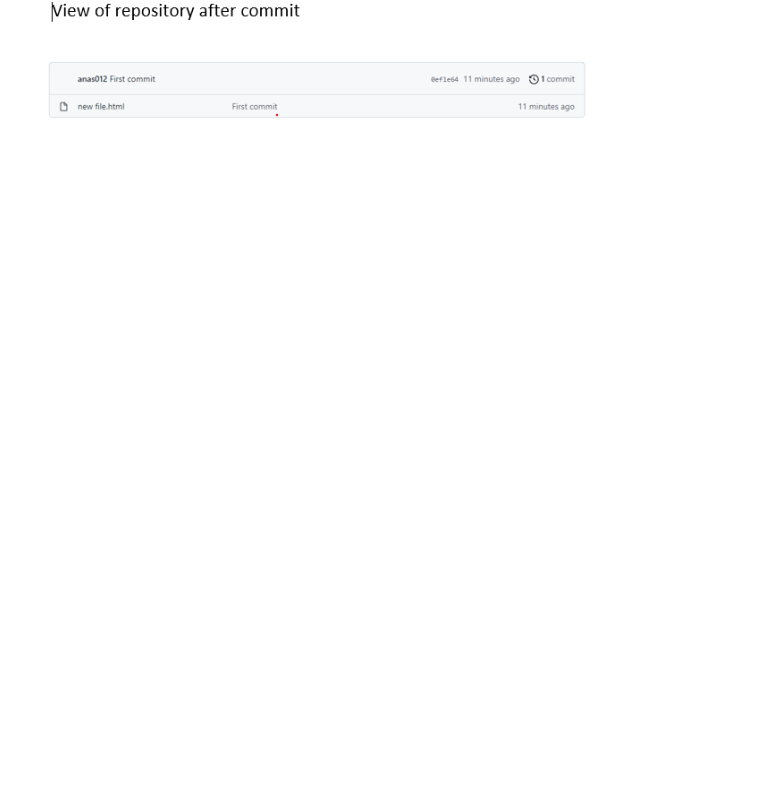
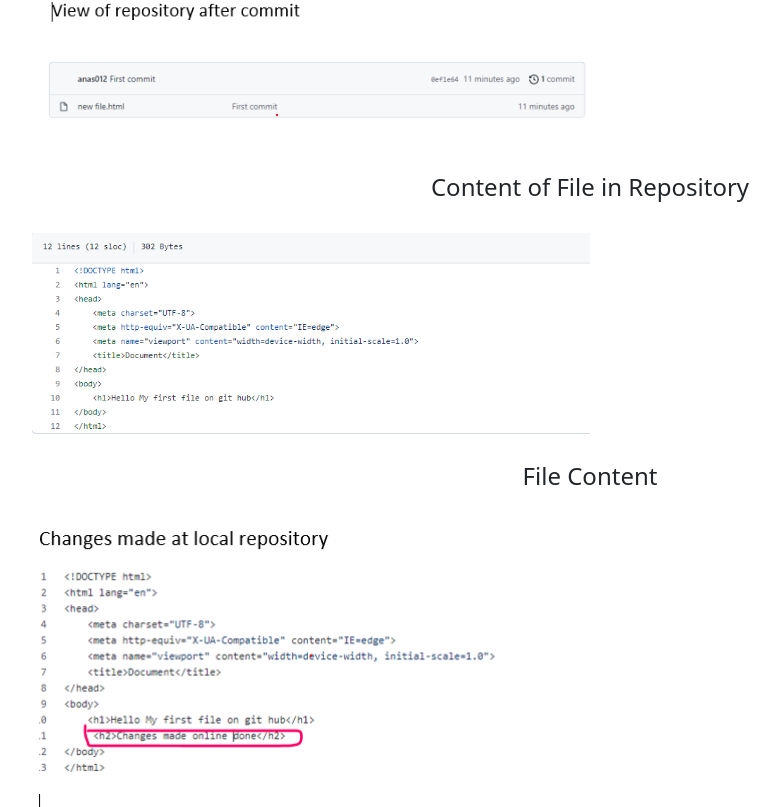
Before and after one commit to anas012/Mobile-Computing-, an Angular app in the folder Github doc/github-document/: page / in a window 1280 px wide. Shown: the part 8894-9701 px from the top of the page, without its empty margins (50-830 px from the left). Before the commit the page ends 9043 px from the top, so only its background shows below. Built offline with nearby package versions, Linux system fonts and the light colour scheme.

Commit message:
Changes made in local repository

```diff
--- a/Github doc/github-document/src/app/app.component.html
+++ b/Github doc/github-document/src/app/app.component.html
@@ -195,4 +195,25 @@
       class="w-50 d-flex justify-content-center"
     />
   </div>
+
+  <br>
+  <div>
+    <h4 class="text-center font-weight-bold">Content of File in Repository</h4>
+    <br />
+    <img
+      src=".././assets/images/contentoffile.png "
+      class="w-50 d-flex justify-content-center"
+    />
+  </div>
+
+
+  <br>
+  <div>
+    <h4 class="text-center font-weight-bold">File Content</h4>
+    <br />
+    <img
+      src=".././assets/images/changes.png "
+      class="w-50 d-flex justify-content-center"
+    />
+  </div>
 </div>
```
Also changed, not shown: Github doc/github-document/src/assets/images/changes.png (added), Github doc/github-document/src/assets/images/contentoffile.png (added).
